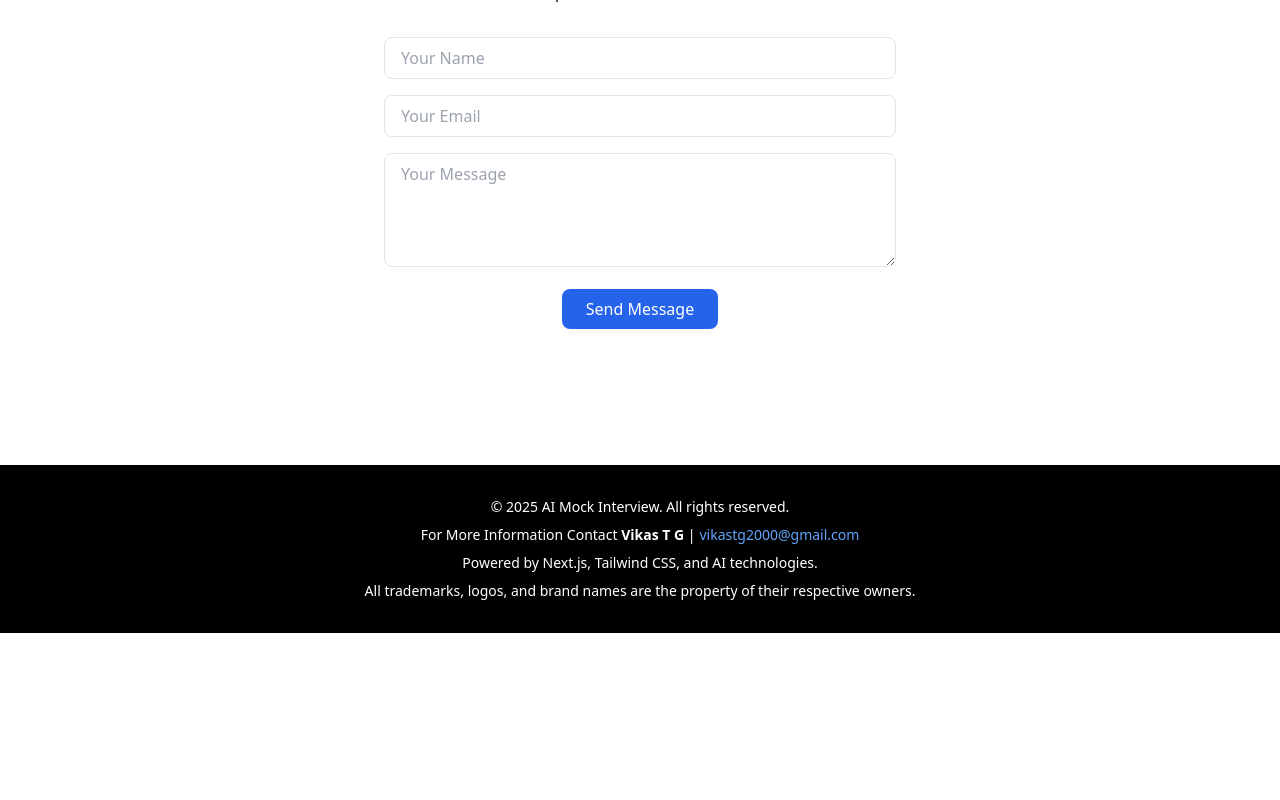
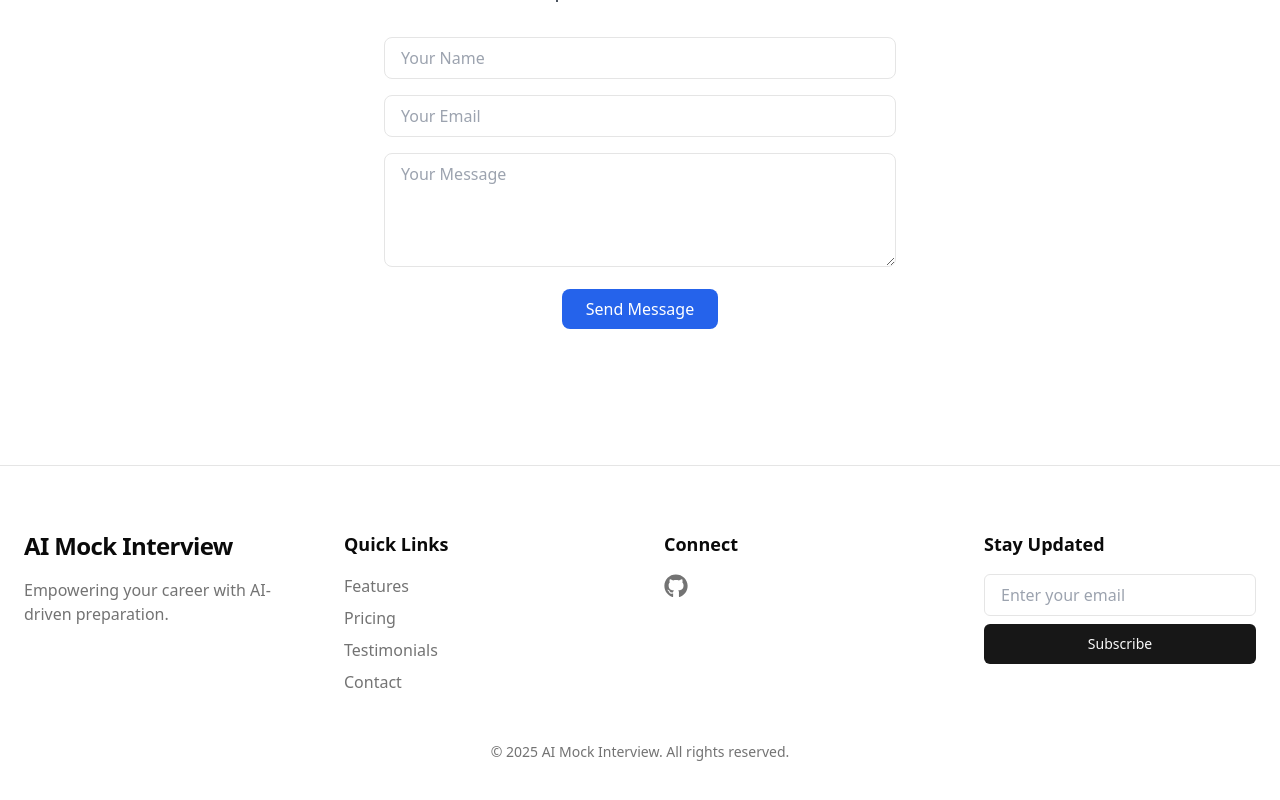
Before and after one commit to AdityaChauhan-star/AI-MOCK-INTERVIEW, a Next.js app: page / in a window 1280 px wide. Shown: the part 1421-2221 px from the top of the page. Before the commit the page ends 2054 px from the top, so only its background shows below. Built offline with nearby package versions, Linux system fonts and the light colour scheme.

Commit message:
Initial commit

```diff
--- a/app/page.js
+++ b/app/page.js
@@ -119,22 +119,50 @@ const page = () => {
       </main>
 
       {/* Footer Section */}
-      <footer className="py-8 bg-black text-white text-center">
-        <p className="text-sm">
-          © 2025 AI Mock Interview. All rights reserved.
-        </p>
-        <p className="text-sm mt-2">
-          For More Information Contact  <span className="font-semibold">Vikas T G</span> |
-          <a href="mailto:vikastg2000@gmail.com" className="text-blue-400 hover:text-blue-300 ml-1">
-            vikastg2000@gmail.com
-          </a>
-        </p>
-        <p className="text-sm mt-2">
-          Powered by Next.js, Tailwind CSS, and AI technologies.
-        </p>
-        <p className="text-sm mt-2">
-          All trademarks, logos, and brand names are the property of their respective owners.
-        </p>
+      <footer className="py-16 bg-card border-t border-border">
+        <div className="container mx-auto px-6 grid grid-cols-1 md:grid-cols-4 gap-12">
+          <div>
+            <h3 className="text-2xl font-bold text-foreground mb-4 tracking-tight">AI Mock Interview</h3>
+            <p className="text-muted-foreground font-light">Empowering your career with AI-driven preparation.</p>
+          </div>
+          <div>
+            <h4 className="text-lg font-semibold text-foreground mb-4">Quick Links</h4>
+            <ul className="space-y-2">
+              <li><a href="#features" className="text-muted-foreground hover:text-primary transition-colors duration-300">Features</a></li>
+              <li><a href="#pricing" className="text-muted-foreground hover:text-primary transition-colors duration-300">Pricing</a></li>
+              <li><a href="#testimonials" className="text-muted-foreground hover:text-primary transition-colors duration-300">Testimonials</a></li>
+              <li><a href="#contact" className="text-muted-foreground hover:text-primary transition-colors duration-300">Contact</a></li>
+            </ul>
+          </div>
+          <div>
+            <h4 className="text-lg font-semibold text-foreground mb-4">Connect</h4>
+            <div className="flex space-x-4">
+              <a href="https://github.com/18vikastg" target="_blank" rel="noopener noreferrer" className="text-muted-foreground hover:text-primary transition-colors duration-300" aria-label="GitHub">
+                <FaGithub className="w-6 h-6" />
+              </a>
+              {/* Add more social links as needed */}
+            </div>
+          </div>
+          <div>
+            <h4 className="text-lg font-semibold text-foreground mb-4">Stay Updated</h4>
+            <form className="flex flex-col gap-2">
+              <input
+                type="email"
+                placeholder="Enter your email"
+                className="px-4 py-2 bg-input border border-border rounded-md text-foreground focus:outline-none focus:ring-2 focus:ring-ring"
+                aria-label="Email for newsletter"
+              />
+              <Button className="bg-primary text-primary-foreground hover:bg-[hsl(var(--primary)/0.9)] transition-all duration-300">
+                Subscribe
+              </Button>
+            </form>
+          </div>
+        </div>
+        <div className="container mx-auto px-6 mt-12 text-center">
+          <p className="text-muted-foreground text-sm font-light">
+            © {new Date().getFullYear()} AI Mock Interview. All rights reserved.
+          </p>
+        </div>
       </footer>
     </div>
   );
```
